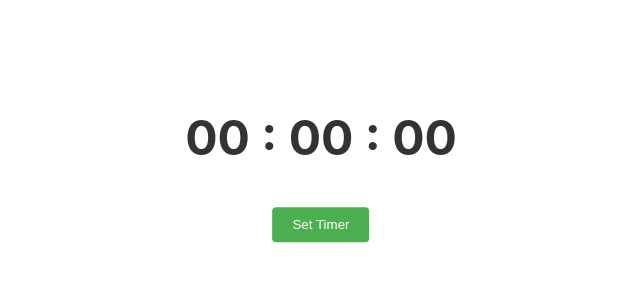
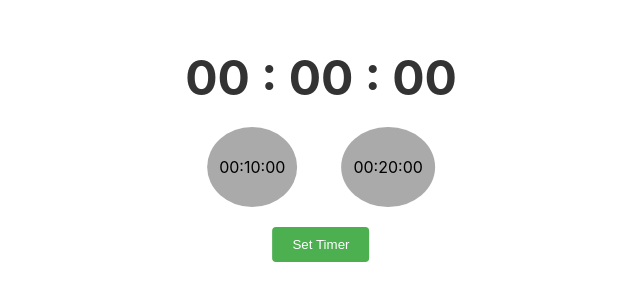
Before and after one commit to subayeel/clock, a React (Create React App) app: page /timer in a window 1280 px wide. Shown: the part 245-546 px from the top of the page, without its empty margins (319-959 px from the left). Built offline with nearby package versions, Linux system fonts and the light colour scheme.

Commit message:
Timer added

```diff
--- a/src/Components/Timer.jsx
+++ b/src/Components/Timer.jsx
@@ -9,6 +9,9 @@ const Timer = () => {
   const [title, setTitle] = useState("");
   const [timerActive, setTimerActive] = useState(false);
   const [remainingTime, setRemainingTime] = useState(0);
+  const [submitted, setSubmitted] = useState(false);
+  const [totalSeconds, setTotalSeconds] = useState("");
+  const [preset, setPreset] = useState(false);
   //   let currentTimer = "00:00:00";
 
   const handleOpenModal = () => {
@@ -19,13 +22,31 @@ const Timer = () => {
     setIsOpen(false);
   };
 
+  const resetTimer = (event) => {
+    event.preventDefault();
+    setRemainingTime(0);
+    setSubmitted(false);
+  };
+
+  const setTimer = (event) => {
+    event.preventDefault();
+    setTotalSeconds(
+      parseInt(hours) * 3600 + parseInt(minutes) * 60 + parseInt(seconds)
+    );
+    setRemainingTime(totalSeconds);
+    setSubmitted(true);
+    handleCloseModal();
+  };
+
   const handleSubmit = (event) => {
     event.preventDefault();
-    const totalSeconds =
-      parseInt(hours) * 3600 + parseInt(minutes) * 60 + parseInt(seconds);
+    // const totalSeconds = parseInt(hours) * 3600 + parseInt(minutes) * 60 + parseInt(seconds);
+    startTimer(totalSeconds);
+  };
+
+  const startTimer = (totalSeconds) => {
     setRemainingTime(totalSeconds);
     setTimerActive(true);
-    handleCloseModal();
 
     // Start the timer countdown
     const timerInterval = setInterval(() => {
@@ -33,11 +54,16 @@ const Timer = () => {
     }, 1000);
 
     // Clear the interval when the timer is completed
+    setTimerTimeout(timerInterval, totalSeconds * 1000);
+  };
+
+  const setTimerTimeout = (timerInterval, timeoutDuration) => {
     setTimeout(() => {
       clearInterval(timerInterval);
       setTimerActive(false);
-      alert("Timer completed!");
-    }, totalSeconds * 1000);
+      setSubmitted(false);
+      console.log("Timer completed!");
+    }, timeoutDuration);
   };
 
   const formatTime = (time) => {
@@ -53,9 +79,9 @@ const Timer = () => {
   return (
     <>
       <div className="main-timer-container">
-        {timerActive && <p className="timer-title">{title}</p>}
+        {submitted && <p className="timer-title">{title}</p>}
         {/* <h2>{`${hours} : ${minutes} : ${seconds}`}</h2> */}
-        {timerActive ? (
+        {submitted ? (
           <div>
             <h2 className="timer">{formatTime(remainingTime)}</h2>
           </div>
@@ -64,16 +90,25 @@ const Timer = () => {
             <h2 className="timer">{`00 : 00 : 00`}</h2>
           </div>
         )}
+        <div className="preset">
+          <div className={`preset-ten ${timerActive ? 'active' : ''}`}>00:10:00</div>
+          <div className="preset-twenty">00:20:00</div>
+        </div>
         <div>
-          {timerActive ? (
+          {submitted ? (
             <>
               <div className="btn-container">
                 <div>
-                  <button className="timer-btn">Edit Timer</button>
+                  <button className="timer-btn">Edit</button>
                 </div>
                 <div>
-                  <button className="timer-btn" disabled={timerActive}>
+                  <button onClick={resetTimer} className="timer-btn">
                     Reset
+                  </button>
+                </div>
+                <div>
+                  <button onClick={handleSubmit} className="timer-btn">
+                    Start
                   </button>
                 </div>
               </div>
@@ -89,6 +124,7 @@ const Timer = () => {
           )}
         </div>
       </div>
+
       <Modal
         className="modal-content"
         isOpen={isOpen}
@@ -100,7 +136,7 @@ const Timer = () => {
             &times;
           </span>
         </div>
-        <form className="modal-form" onSubmit={handleSubmit}>
+        <form className="modal-form" onSubmit={setTimer}>
           <label>
             Title:
             <input
@@ -158,7 +194,7 @@ const Timer = () => {
           <br />
           <div className="modal-footer">
             <button className="timer-btn" type="submit">
-              Start Timer
+              Set Timer
             </button>
           </div>
         </form>
--- a/src/index.css
+++ b/src/index.css
@@ -12,13 +12,6 @@ code {
     monospace;
 }
 
-.timer{
-  text-align: center;
-  font-weight: bold;
-  font-size: 48px;
-  color: #333;
-}
-
 .main-timer-container{
   position: absolute;
   top: 50%;
@@ -26,12 +19,50 @@ code {
   transform: translate(-50%, -50%);
 }
 
+.main-timer-container > div{
+  margin: 20px 0;
+}
+
+.timer{
+  text-align: center;
+  font-weight: bold;
+  font-size: 48px;
+  color: #333;
+  margin: 0;
+}
+
+.preset{
+  display: flex;
+  justify-content: space-around;
+}
+
+.preset div{
+  background-color: #aaa;
+  cursor: pointer;
+  padding: 30px 12px;
+  border-radius: 50%;
+}
 .timer-btn{
   text-align: center;
 }
 
 .timer-title{
   text-align: center;
+}
+
+.btn-container{
+  display: flex;
+  justify-content: center;
+}
+
+.timer-btn{
+  background-color: #4CAF50;
+  cursor: pointer;
+  color: white;
+  padding: 10px 20px;
+  margin: 0 10px;
+  border: none;
+  border-radius: 4px;
 }
 
 .modal-content {
@@ -104,17 +135,3 @@ code {
 .modal-close:hover {
   color: #555;
 }
-
-.btn-container{
-  display: flex;
-  justify-content: center;
-}
-
-.timer-btn{
-  background-color: #4CAF50;
-  color: white;
-  padding: 10px 20px;
-  margin: 0 10px;
-  border: none;
-  border-radius: 4px;
-}
```
